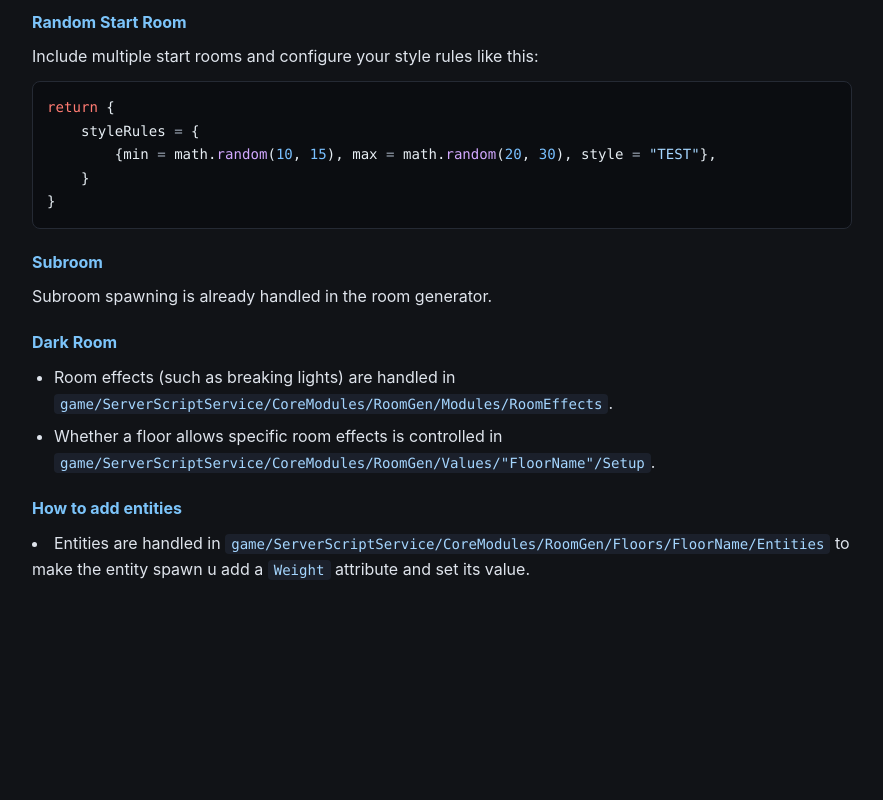
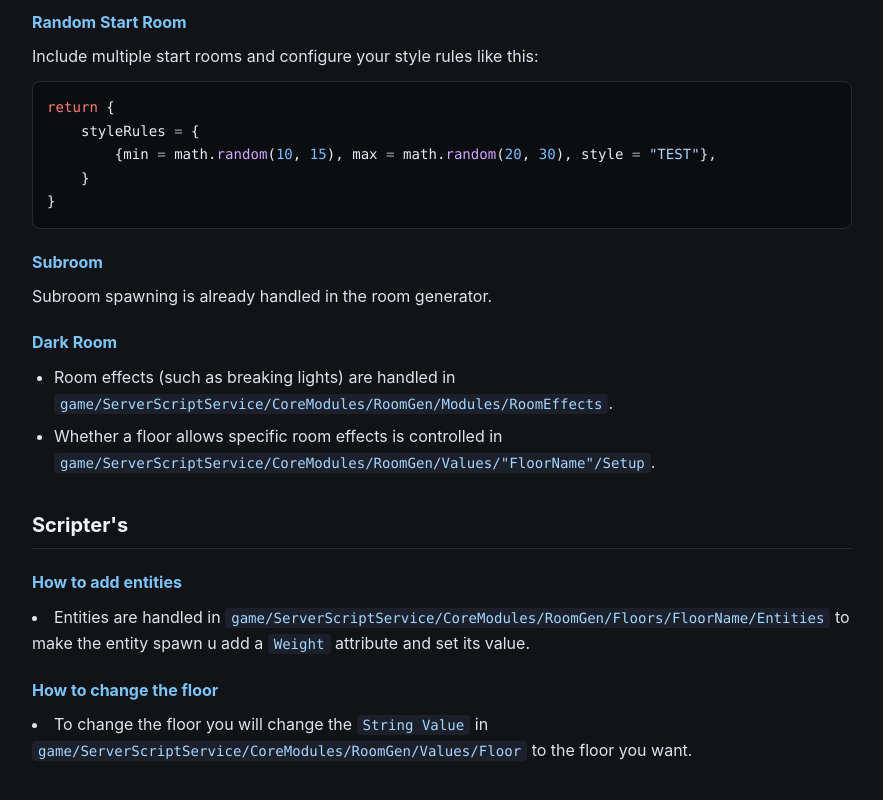
Before and after one commit to weradof/exodus.github.io, a plain HTML site: page index.html in a window 1280 px wide. Shown: the part 2104-2904 px from the top of the page, without its empty margins (198-1081 px from the left). Before the commit the page ends 2757 px from the top, so only its background shows below. Drawn offline with Linux system fonts and the light colour scheme.

Commit message:
Update index.html with scripting instructions
Added sections on scripting entities and changing floors.

```diff
--- a/index.html
+++ b/index.html
@@ -221,8 +221,13 @@
       <li>Whether a floor allows specific room effects is controlled in <code>game/ServerScriptService/CoreModules/RoomGen/Values/"FloorName"/Setup</code>.</li>
     </ul>
 
+    <h2>Scripter's</h2>
+
     <h3>How to add entities</h3>
      <li>Entities are handled in <code>game/ServerScriptService/CoreModules/RoomGen/Floors/FloorName/Entities</code> to make the entity spawn u add a <code>Weight</code> attribute and set its value.</li>
+
+    <h3>How to change the floor</h3>
+     <li>To change the floor you will change the <code>String Value</code> in <code>game/ServerScriptService/CoreModules/RoomGen/Values/Floor</code> to the floor you want.</li>
   </main>
 </body>
 </html>
```
